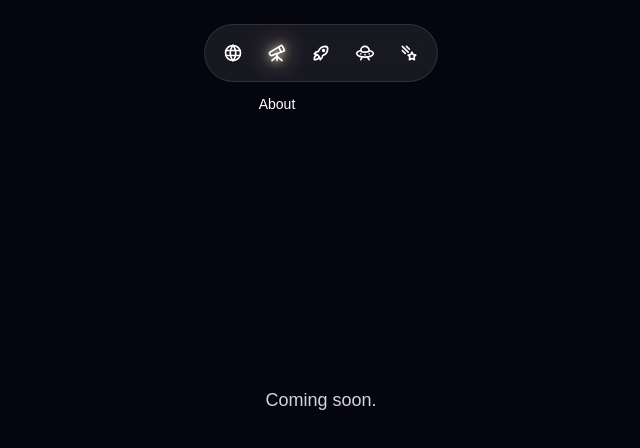
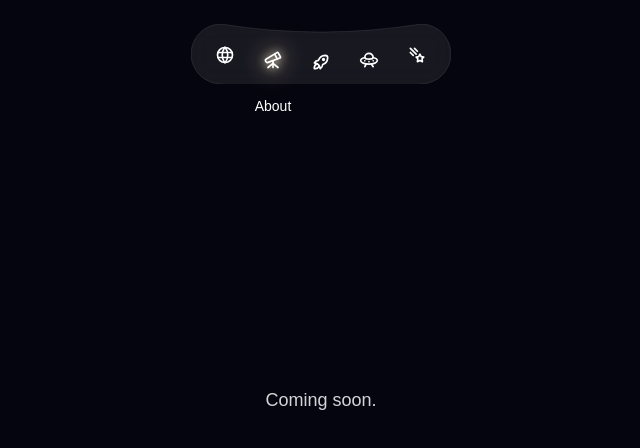
Before and after one commit to swapnil-dhanke/swapnildhanke.com, a Next.js app: page /about in a window 1280 px wide. Shown: the top 448 px of the page, without its empty margins (319-959 px from the left). Built offline with nearby package versions, Linux system fonts and the light colour scheme.

Commit message:
Reshape nav bar into a shallow arch with icons following the curve

```diff
--- a/src/components/Nav.tsx
+++ b/src/components/Nav.tsx
@@ -16,6 +16,58 @@ const NAV_ITEMS = [
 // Matches EDGE_FADE_MS in ConstellationField.tsx — the fast-snap duration
 // used for the hover-reveal lines, so the label fade reads consistently.
 const LABEL_FADE_MS = 140;
+
+// Bar geometry — a shallow arch rather than a flat pill. The bar's outline
+// and each icon's vertical offset are both derived from the same parabolic
+// curve (see curveOffset/buildArchPath) so the icons visually sit ON the
+// arch — dipping toward the center — rather than just inside a curved shell.
+const ITEM_SIZE = 40;
+const GAP = 8;
+const H_PADDING = 14;
+const V_PADDING = 10;
+const ARC_DEPTH = 8;
+
+const BAR_WIDTH = H_PADDING * 2 + NAV_ITEMS.length * ITEM_SIZE + (NAV_ITEMS.length - 1) * GAP;
+const BAR_HEIGHT = ITEM_SIZE + V_PADDING * 2;
+const CAP_RADIUS = BAR_HEIGHT / 2;
+
+// How far below the bar's vertical center a point at horizontal position x
+// sits, per the arch — 0 at the capped edges, ARC_DEPTH at the midpoint.
+function curveOffset(x: number): number {
+  const s = (x - BAR_WIDTH / 2) / (BAR_WIDTH / 2 - CAP_RADIUS);
+  return ARC_DEPTH * (1 - s * s);
+}
+
+// A pill of constant thickness bent along the same parabola: top and bottom
+// edges are the centerline curve shifted by ±CAP_RADIUS, closed with
+// semicircular end caps. For a shallow arc this offset is visually
+// indistinguishable from a true parallel curve while staying simple to
+// compute (and to keep in exact sync with curveOffset above).
+function buildArchPath(): string {
+  const centerControlY = BAR_HEIGHT / 2 + 2 * ARC_DEPTH;
+  const topControlY = centerControlY - CAP_RADIUS;
+  const bottomControlY = centerControlY + CAP_RADIUS;
+  const left = CAP_RADIUS;
+  const right = BAR_WIDTH - CAP_RADIUS;
+  const midX = BAR_WIDTH / 2;
+
+  return [
+    `M ${left} 0`,
+    `Q ${midX} ${topControlY} ${right} 0`,
+    `A ${CAP_RADIUS} ${CAP_RADIUS} 0 0 1 ${right} ${BAR_HEIGHT}`,
+    `Q ${midX} ${bottomControlY} ${left} ${BAR_HEIGHT}`,
+    `A ${CAP_RADIUS} ${CAP_RADIUS} 0 0 1 ${left} 0`,
+    "Z",
+  ].join(" ");
+}
+
+const ARCH_PATH = buildArchPath();
+
+const ICON_POSITIONS = NAV_ITEMS.map((_, index) => {
+  const centerX = H_PADDING + index * (ITEM_SIZE + GAP) + ITEM_SIZE / 2;
+  const top = BAR_HEIGHT / 2 - ITEM_SIZE / 2 + curveOffset(centerX);
+  return { left: centerX - ITEM_SIZE / 2, top };
+});
 
 export function Nav() {
   const pathname = usePathname();
@@ -42,12 +94,22 @@ export function Nav() {
 
   return (
     <div className="fixed top-6 left-1/2 z-50 -translate-x-1/2">
-      <nav
-        ref={barRef}
-        className="nav-glass flex items-center gap-1 rounded-full border border-white/10 bg-white/8 p-2 backdrop-blur-md"
-      >
-        {NAV_ITEMS.map(({ href, label, Icon }) => {
+      <nav ref={barRef} className="relative" style={{ width: BAR_WIDTH, height: BAR_HEIGHT }}>
+        <div
+          className="nav-glass absolute inset-0 bg-white/8 backdrop-blur-md"
+          style={{ clipPath: `path('${ARCH_PATH}')` }}
+        />
+        <svg
+          className="pointer-events-none absolute inset-0"
+          width={BAR_WIDTH}
+          height={BAR_HEIGHT}
+          aria-hidden
+        >
+          <path d={ARCH_PATH} fill="none" stroke="rgba(255,255,255,0.1)" strokeWidth={1} />
+        </svg>
+        {NAV_ITEMS.map(({ href, label, Icon }, index) => {
           const isActive = href === activeItem.href;
+          const { left, top } = ICON_POSITIONS[index];
 
           return (
             <Link
@@ -57,14 +119,15 @@ export function Nav() {
               ref={(el) => {
                 itemRefs.current[href] = el;
               }}
-              className="flex h-10 w-10 items-center justify-center rounded-full text-white"
+              className="absolute flex h-10 w-10 items-center justify-center rounded-full text-white"
+              style={{ left, top }}
             >
               <Icon className={`h-5 w-5 ${isActive ? "nav-icon-glow" : ""}`} stroke={2} />
             </Link>
           );
         })}
       </nav>
-      <div className="relative mt-3 h-5 w-full">
+      <div className="relative mt-3 h-5" style={{ width: BAR_WIDTH }}>
         <span
           className="absolute top-0 text-sm font-medium whitespace-nowrap text-white transition-opacity ease-out"
           style={{
```
